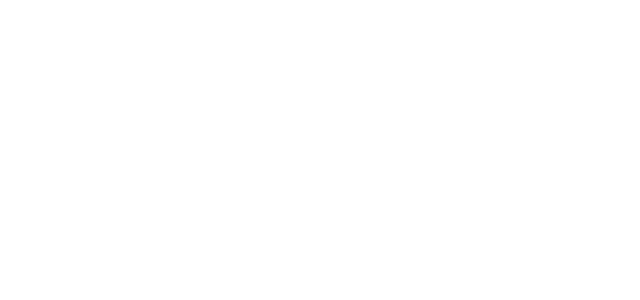
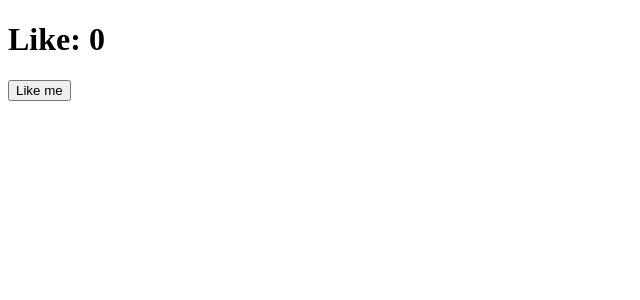
Before and after one commit to Shus13/mern3-frontend, a React (Vite) app: page /use-effect in a window 1280 px wide. Before the commit this address had no page. Shown: the top 300 px of the page, without its empty margins (0-640 px from the left). Built offline with nearby package versions, Linux system fonts and the light colour scheme.

Commit message:
useEffect hook

```diff
--- a/src/App.jsx
+++ b/src/App.jsx
@@ -3,8 +3,10 @@
 import About from './About';
 import Contact from './Contact';
 import UseState from './UseState';
+import UseEffect from './UseEffect';
 
 function App() {
+
 
   return (
     <>
@@ -13,7 +15,8 @@
         <Route path='/' element={<Home />}/>
         <Route path='/about' element={<About />}/>
         <Route path='/contact' element={<Contact />}/>
-        <Route path='/useState' element={<UseState />} />
+        <Route path='/use-state' element={<UseState />} />
+        <Route path='/use-effect' element={<UseEffect />} />
       </Routes>
     </BrowserRouter>
     </>
--- /dev/null
+++ b/src/UseEffect.jsx
@@ -0,0 +1,23 @@
+import { useEffect, useState } from "react"
+
+const UseEffect = () => {
+
+    const[like, setLike] = useState(0)
+
+    const increaseLike = () =>{
+        setLike(like+1)
+    }
+
+    useEffect(()=>{
+        console.log("Like badhyo")
+    }, [like])
+
+  return (
+    <>
+        <h1>Like: {like}</h1>
+        <button onClick={increaseLike}>Like me </button>
+    </>
+  )
+}
+
+export default UseEffect
```
